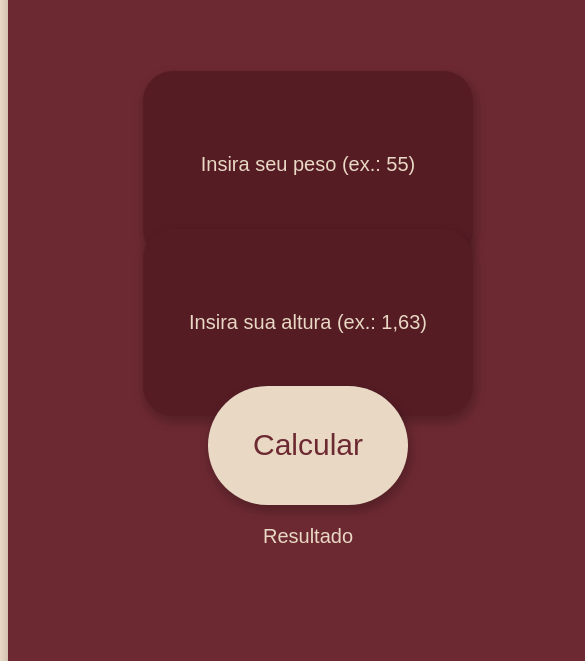
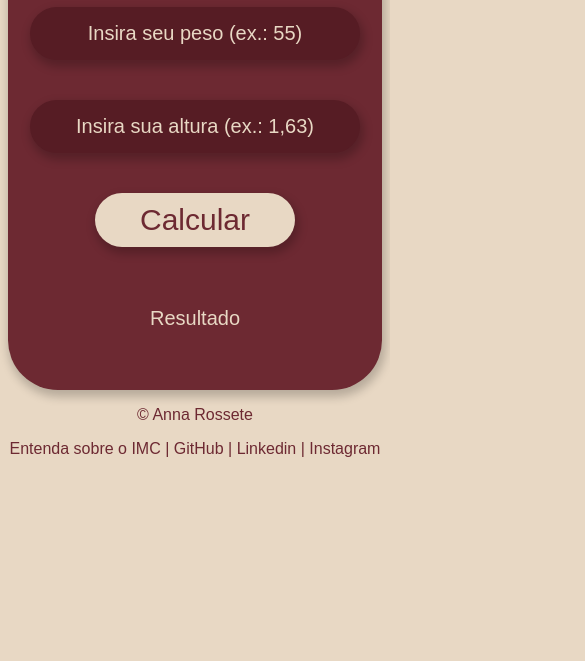
Before and after one commit to annaros7/calculadora_IMC, a plain HTML site: page index.html in a window 390 px wide. Shown: the part 152-813 px from the top of the page, 585 px wide, since content can reach past the window. Drawn offline with Linux system fonts and the light colour scheme.

Commit message:
Update style.css

```diff
--- a/style.css
+++ b/style.css
@@ -1,16 +1,9 @@
-* {
-    @media (max-width: 450px) {
-        width: 100%;
-        height: 100%;
-    }
-}
 
-/* tira as bordas do input*/
 textarea:focus, input:focus {
     box-shadow: 0;
     outline: none;
 }
-/* tira as setas do input tipo number*/
+
 input[type=number]::-webkit-inner-spin-button {
     -webkit-appearance: none;
 
@@ -29,7 +22,8 @@ section
 
     margin: auto;
     padding: 0;
-    width: 600px;
+    width: 100%;
+    max-width: 600px;
 
     border-radius: 50px;
 
@@ -102,7 +96,7 @@ h1
 
 ::-webkit-input-placeholder
 {
-    color: #E8D8C4; /* altera a cor do placeholder*/
+    color: #E8D8C4;
 }
 
 #calcular
@@ -141,12 +135,18 @@ h1
 
 }
 
+footer {
+    margin: auto;
+    padding: 0;
+    width: 100%;
+    max-width: 600px;
+}
+
 
 .copy {
     display: flex;
     justify-content: center;
     align-items: center;
-
     color: #6D2932;
 }
 
```
